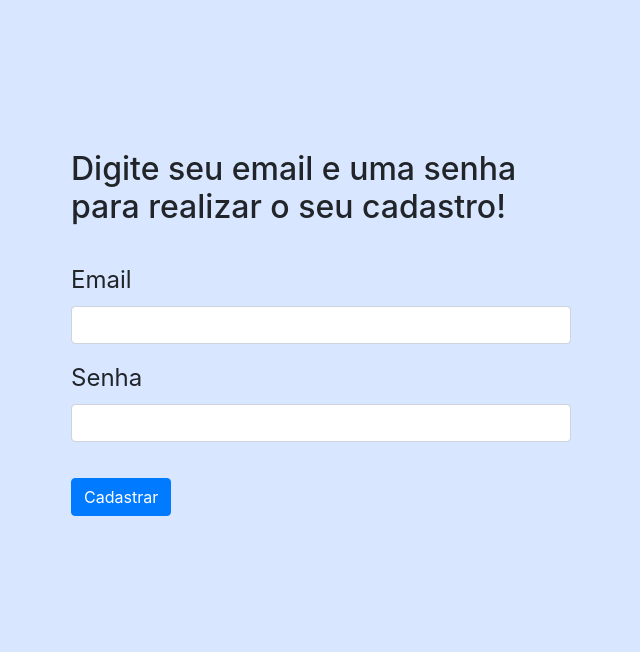
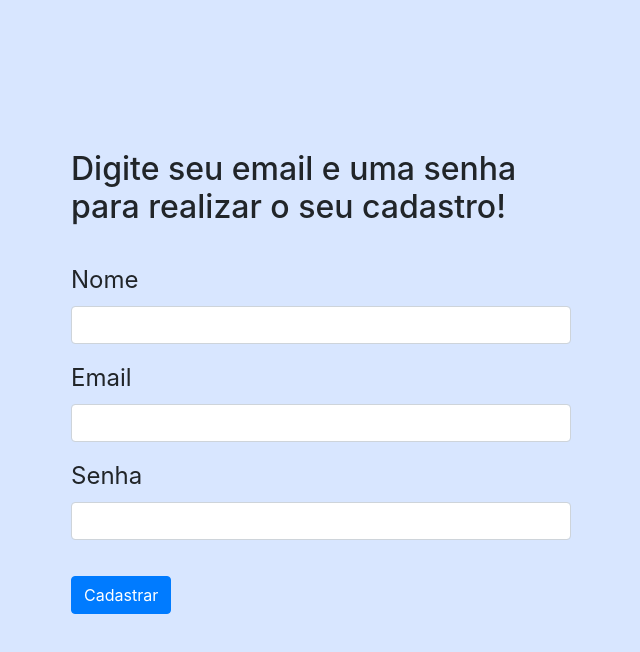
Before and after one commit to raviassis/Disfluencia, a Vue app: page /#/register in a window 1280 px wide. Shown: the top 652 px of the page, without its empty margins (319-959 px from the left). Built offline with nearby package versions, Linux system fonts and the light colour scheme.

Commit message:
Adicionando nome no cadastro de usuário

```diff
--- a/src/views/register/Register.vue
+++ b/src/views/register/Register.vue
@@ -5,6 +5,10 @@
 
       <div class="form">
         <form @submit="register()" autocomplete="off">
+             <p>
+            <label class="form-label" for="form.name">Nome</label>
+            <input class="form-control" id="form.name" v-model="form.name" type="text" />
+          </p>
           <p>
             <label class="form-label" for="form.email">Email</label>
             <input class="form-control" id="form.email" v-model="form.email" type="email" />
@@ -35,6 +39,7 @@ export default {
     return {
       form: {
         errors: [],
+        name: null,
         email: null,
         password: null
       }
@@ -47,9 +52,9 @@ export default {
     register: function() {
       if (this.isFormValid()) {
         const user = this.createRequestBodyNewUser();
-
+        console.log(user)
         this.$http
-          .post("/register", user)
+          .post("/user", user)
           .then(() => {
 
             alert("Cadastro realizado com sucesso");
@@ -65,6 +70,7 @@ export default {
 
     createRequestBodyNewUser() {
       return {
+        nome: this.form.name,
         email: this.form.email,
         password: this.form.password
       };
@@ -75,6 +81,10 @@ export default {
 
       if (!this.form.password) {
         this.form.errors.push("A senha é obrigatória.");
+      }
+
+      if(!this.form.name){
+         this.form.errors.push("O nome é obrigatório.");
       }
 
       if (!this.form.email) {
@@ -96,6 +106,7 @@ export default {
     },
 
     clearFormFields: function() {
+      this.form.name = null;
       this.form.email = null;
       this.form.password = null;
     }
```
